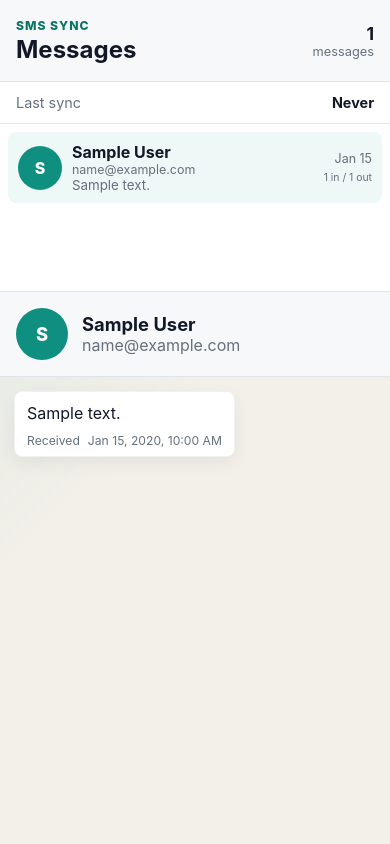
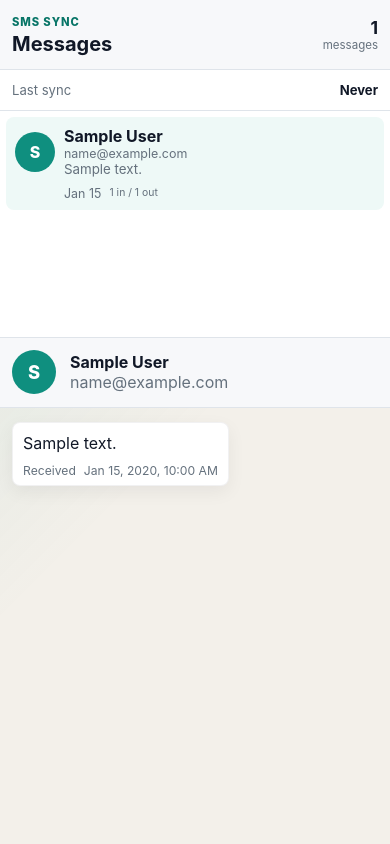
Before and after one commit to tayyabalizaheer/smsonweb, a Node server app: template backend/views/index.ejs in a window 390 px wide. Run offline with Node 20, Linux system fonts and the light colour scheme; the template is opened without the code that fills it: most values are stand-ins (such as "Sample title", 1, 10 or a date in 2020).

Commit message:
Mobile responsive

```diff
--- a/backend/public/css/styles.css
+++ b/backend/public/css/styles.css
@@ -20,6 +20,7 @@
 body {
   margin: 0;
   min-height: 100vh;
+  min-height: 100dvh;
   background: var(--bg);
   color: var(--text);
   font-family: Inter, ui-sans-serif, system-ui, -apple-system, BlinkMacSystemFont, "Segoe UI", sans-serif;
@@ -41,6 +42,7 @@ p {
   grid-template-columns: minmax(300px, 380px) minmax(0, 1fr);
   width: min(1280px, calc(100% - 32px));
   height: calc(100vh - 32px);
+  height: calc(100dvh - 32px);
   min-height: 620px;
   margin: 16px auto;
   overflow: hidden;
@@ -119,8 +121,10 @@ h1 {
 }
 
 .conversation-list {
+  flex: 1;
   overflow: auto;
   padding: 8px;
+  overscroll-behavior: contain;
 }
 
 .conversation-link {
@@ -214,6 +218,7 @@ h1 {
   gap: 8px;
   overflow: auto;
   padding: 22px;
+  overscroll-behavior: contain;
 }
 
 .bubble-row {
@@ -276,11 +281,23 @@ h1 {
   text-align: center;
 }
 
+.offline-shell {
+  display: grid;
+  grid-template-columns: 1fr;
+  place-items: center;
+}
+
 @media (max-width: 820px) {
+  body {
+    background: var(--panel);
+  }
+
   .messenger-shell {
     grid-template-columns: 1fr;
-    height: auto;
-    min-height: 100vh;
+    grid-template-rows: minmax(260px, 42dvh) minmax(0, 58dvh);
+    height: 100vh;
+    height: 100dvh;
+    min-height: 0;
     margin: 0;
     width: 100%;
     border: 0;
@@ -288,20 +305,99 @@ h1 {
   }
 
   .conversation-panel {
-    max-height: 44vh;
+    min-height: 0;
     border-right: 0;
     border-bottom: 1px solid var(--border);
   }
 
+  .app-header,
+  .thread-header {
+    min-height: 70px;
+    padding: 12px max(12px, env(safe-area-inset-right)) 12px max(12px, env(safe-area-inset-left));
+  }
+
+  .last-sync {
+    padding-inline: max(12px, env(safe-area-inset-left));
+    font-size: 0.82rem;
+  }
+
+  .conversation-list {
+    padding: 6px;
+  }
+
+  .conversation-link {
+    grid-template-columns: 40px minmax(0, 1fr);
+    gap: 9px;
+    padding: 9px;
+  }
+
+  .conversation-stats {
+    grid-column: 2;
+    grid-row: 2;
+    justify-items: start;
+    display: flex;
+    gap: 8px;
+  }
+
+  .avatar {
+    width: 40px;
+    height: 40px;
+  }
+
   .thread-panel {
-    min-height: 56vh;
+    min-height: 0;
   }
 
   .message-thread {
-    padding: 14px;
+    padding: 14px max(12px, env(safe-area-inset-right)) max(18px, env(safe-area-inset-bottom)) max(12px, env(safe-area-inset-left));
   }
 
   .message-bubble {
     max-width: 88%;
   }
+
+  .message-bubble footer {
+    flex-wrap: wrap;
+  }
 }
+
+@media (max-width: 480px) {
+  .messenger-shell {
+    grid-template-rows: minmax(240px, 40dvh) minmax(0, 60dvh);
+  }
+
+  .eyebrow {
+    font-size: 0.7rem;
+  }
+
+  h1 {
+    font-size: 1.25rem;
+  }
+
+  .sync-meta {
+    min-width: 58px;
+    font-size: 0.72rem;
+  }
+
+  .thread-header h2 {
+    max-width: calc(100vw - 92px);
+    font-size: 1rem;
+  }
+
+  .thread-header p {
+    overflow: hidden;
+    max-width: calc(100vw - 92px);
+    text-overflow: ellipsis;
+    white-space: nowrap;
+  }
+
+  .avatar.large {
+    width: 44px;
+    height: 44px;
+  }
+
+  .message-bubble {
+    max-width: 94%;
+    padding: 9px 10px 7px;
+  }
+}
--- a/backend/src/app.js
+++ b/backend/src/app.js
@@ -16,8 +16,12 @@ app.use(helmet({
   contentSecurityPolicy: {
     directives: {
       defaultSrc: ["'self'"],
+      connectSrc: ["'self'"],
       styleSrc: ["'self'", "'unsafe-inline'"],
-      imgSrc: ["'self'", 'data:']
+      scriptSrc: ["'self'"],
+      imgSrc: ["'self'", 'data:'],
+      manifestSrc: ["'self'"],
+      workerSrc: ["'self'"]
     }
   }
 }));
--- a/backend/views/index.ejs
+++ b/backend/views/index.ejs
@@ -3,7 +3,15 @@
   <head>
     <meta charset="utf-8">
     <meta name="viewport" content="width=device-width, initial-scale=1">
+    <meta name="theme-color" content="#0f8f7f">
+    <meta name="mobile-web-app-capable" content="yes">
+    <meta name="apple-mobile-web-app-capable" content="yes">
+    <meta name="apple-mobile-web-app-title" content="SMS Sync">
+    <meta name="apple-mobile-web-app-status-bar-style" content="default">
     <title><%= title %></title>
+    <link rel="manifest" href="/manifest.webmanifest">
+    <link rel="icon" href="/icons/icon.svg" type="image/svg+xml">
+    <link rel="apple-touch-icon" href="/icons/apple-touch-icon.png">
     <link rel="stylesheet" href="/css/styles.css">
   </head>
   <body>
@@ -102,5 +110,6 @@
         <% } %>
       </section>
     </main>
+    <script src="/js/app.js" defer></script>
   </body>
 </html>
```
Also changed, not shown: backend/public/offline.html (added, +18 -0 lines), backend/public/sw.js (added, +69 -0 lines), README.md, backend/public/icons/apple-touch-icon.png (added), backend/public/icons/apple-touch-icon.svg (added), backend/public/icons/icon-192.png (added), backend/public/icons/icon-512.png (added), backend/public/icons/icon.svg (added), backend/public/icons/maskable-512.png (added), backend/public/icons/maskable-icon.svg (added), backend/public/js/app.js (added), backend/public/manifest.webmanifest (added), 1 other file.
